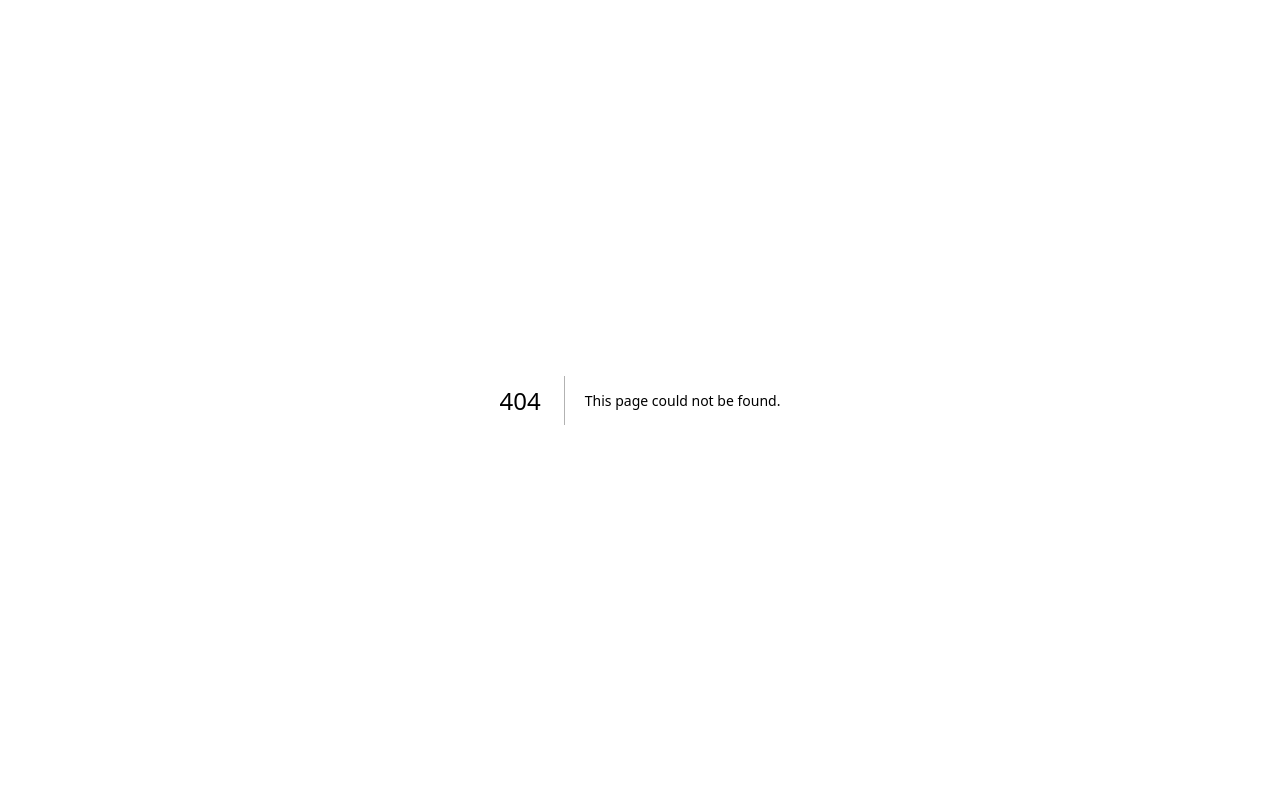
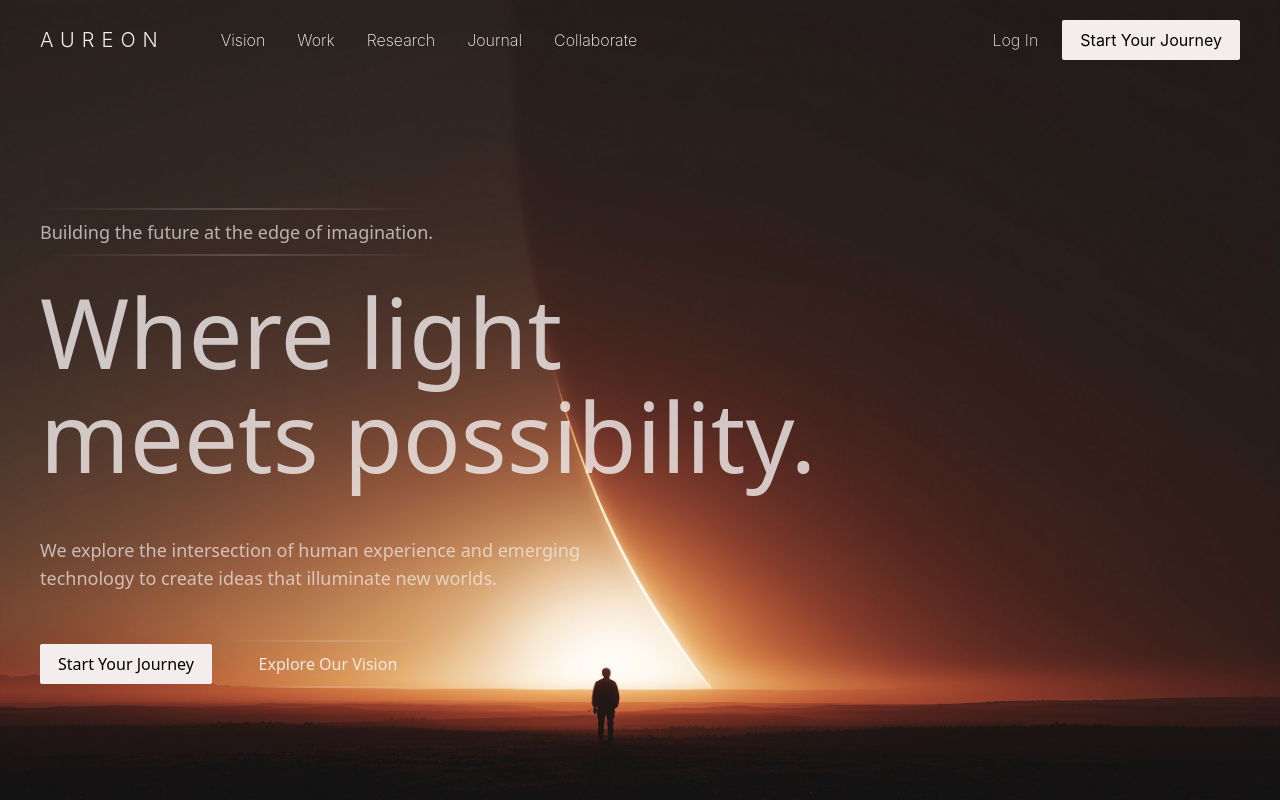
Before and after one commit to MANANTANDON/4d616e616e, a Next.js app: page /100designs/day25 in a window 1280 px wide. Before the commit this address had no page. Built offline with nearby package versions, Linux system fonts and the light colour scheme; a web font is replaced by a local one.

Commit message:
Day25 wrappup...

```diff
--- /dev/null
+++ b/src/pages/100designs/day25.jsx
@@ -0,0 +1,105 @@
+import { useMediaQuery } from "@mui/material";
+import React from "react";
+
+export default function Day25() {
+  const laptop = useMediaQuery("(min-width:769px)");
+  const MENU = ["Vision", "Work", "Research", "Journal", "Collaborate"];
+  return (
+    <>
+      {!laptop && (
+        <div className="flex items-center justify-center h-screen">
+          <div className=" border border-slate-600 bg-slate-800 p-5 text-zinc-100 rounded-3xl">
+            Switch to Desktop
+          </div>
+        </div>
+      )}
+      {laptop && (
+        <div
+          className="h-screen w-screen bg-[#FFFFFF]"
+          style={{
+            backgroundImage: "url(/images/designs/day25bg.JPG)",
+            backgroundSize: "cover",
+            backgroundPosition: "top",
+            backgroundRepeat: "no-repeat",
+          }}
+        >
+          {/* Header */}
+          <div className="flex items-center justify-between sfpro-text px-10 py-5">
+            <div className="flex items-center gap-14">
+              <div className="text-[#F3EDED] font-light tracking-[7px] text-xl">
+                <a href="">AUREON</a>
+              </div>
+              <div className="flex items-center gap-8">
+                {MENU.map((item, key) => (
+                  <div
+                    key={key}
+                    className="text-[#FFFFFF] font-extralight cursor-pointer"
+                  >
+                    {item}
+                  </div>
+                ))}
+              </div>
+            </div>
+            <div className="flex items-center gap-6">
+              <button className="text-[#F3EDED] font-extralight cursor-pointer">
+                Log In
+              </button>
+              <button className="bg-[#F3EDED] rounded-xs px-4.5 py-2 text-base font-normal cursor-pointer">
+                Start Your Journey
+              </button>
+            </div>
+          </div>
+          {/* Hero Section */}
+          <div className="px-10 my-32">
+            <div className="relative inline-flex h-12 w-fit items-center justify-center text-[#F3E9E0]">
+              <span className="relative z-10 font-extralight text-[#F3EDED]/70 text-lg">
+                Building the future at the edge of imagination.
+              </span>
+              <span
+                className="pointer-events-none absolute inset-0
+               bg-linear-to-r from-transparent via-zinc-200/20 to-transparent
+               mask-[linear-gradient(#000,#000),linear-gradient(#000,#000)]
+               mask-size-[100%_calc(100%-4px),100%_100%]
+               mask-position-[0_2px,0_0]
+               mask-no-repeat
+               mask-exclude
+               [-webkit-mask-composite:xor]"
+              />
+            </div>
+            <div className="text-8xl/26 text-[#F3EDED]/80 mt-6">
+              Where light
+              <br />
+              meets possibility.
+            </div>
+            <div className="font-extralight text-[#F3EDED]/70 text-lg my-12">
+              We explore the intersection of human experience and emerging
+              <br />
+              technology to create ideas that illuminate new worlds.
+            </div>
+            {/* Button */}
+            <div className="flex items-center gap-3">
+              <button className="bg-[#F3EDED] rounded-xs px-4.5 py-2 text-base font-normal cursor-pointer">
+                Start Your Journey
+              </button>
+              <button className="relative inline-flex h-12 w-52 items-center justify-center text-[#F3E9E0] cursor-pointer">
+                <span className="relative z-10 text-base font-light">
+                  Explore Our Vision
+                </span>
+                <span
+                  className="pointer-events-none absolute inset-0
+               bg-linear-to-r from-transparent via-zinc-200/20 to-transparent
+               mask-[linear-gradient(#000,#000),linear-gradient(#000,#000)]
+               mask-size-[100%_calc(100%-4px),100%_100%]
+               mask-position-[0_2px,0_0]
+               mask-no-repeat
+               mask-exclude
+               [-webkit-mask-composite:xor]"
+                />
+              </button>
+            </div>
+          </div>
+        </div>
+      )}
+    </>
+  );
+}
```
Also changed, not shown: public/images/designs/day25bg.JPG (added).
